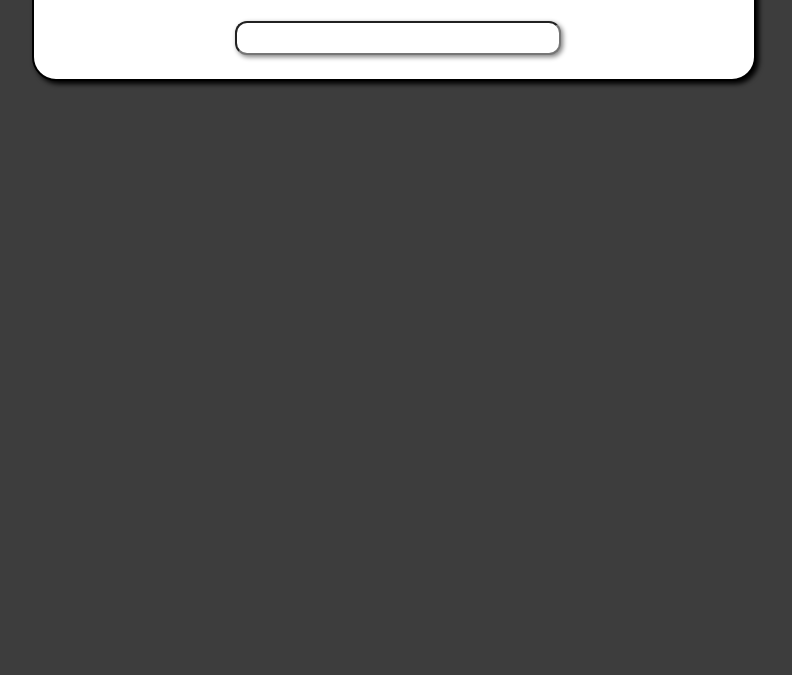
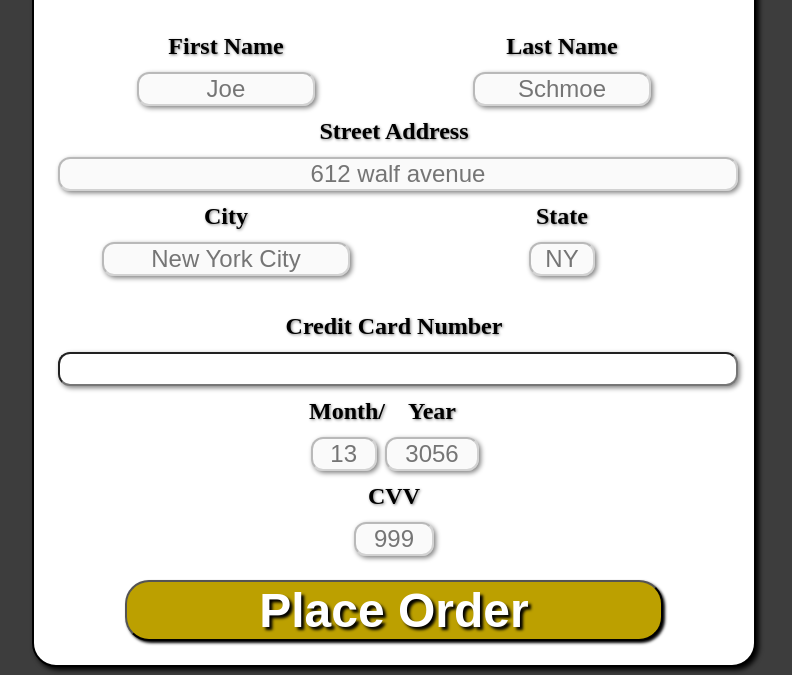
Before and after one commit to NicholasPetaccio/CreditCardChecker, a plain HTML site: page index.html in a window 1280 px wide. Shown: the part 130-805 px from the top of the page, without its empty margins (246-1038 px from the left). Drawn offline with Linux system fonts and the light colour scheme.

Commit message:
Updated layout to resemble a mock order form

```diff
--- a/index.html
+++ b/index.html
@@ -14,22 +14,80 @@
                     <div class="app">
                         <header class="appHeader">
                             <h1 class="appHeading">Credit Card Checker</h1>
-                            <p class="Instructions">
+                            <p class="instructions">
                                 Type in a credit card number and press enter to see if it is valid or not.
                             </p>
                         </header>
                         <div class="appBodyOuter">
                             <div class="appBodyInner">
                                 <div class="appBody">
-                                    <form>
-                                        <input type="text" class="userInput" id="userInput">
+                                    <form class="orderInfo">
+                                        <div class="name">
+                                            <div class="firstName">
+                                                <p class="inputHeader" >First Name</p>
+                                                <input type="text" name="firstname" id="firstName" size="10" placeholder="Joe" disabled>
+                                            </div>
+                                            <div class="lastName">
+                                                <p class="inputHeader" >Last Name</p>
+                                                <input type="text" name="lastName" id="lastName" size="10" placeholder="Schmoe" disabled>
+                                            </div>
+                                        </div>
+                                        <div class="address">
+                                            <p class="inputHeader">Street Address</p>
+                                            <input type="text" name="address" id="address" placeholder="612 walf avenue" disabled>
+                                        </div>
+                                        <div class="cityState">
+                                            <div class="city">
+                                                <p class="inputHeader" >City</p>
+                                                <input type="text" name="city" id="city" size="15" placeholder="New York City" disabled>
+                                            </div>
+                                            <div class="state">
+                                                <p class="inputHeader" >State</p>
+                                                <input type="text" name="state" id="state" size="2" placeholder="NY" disabled>
+                                            </div>
+                                        </div>
+                                        <div class="creditCardInfo">
+                                            <p class="displayNums hidden" id="displayNum1">0000</p>
+                                            <p class="displayNums hidden" id="displayNum2">0000</p>
+                                            <p class="displayNums hidden" id="displayNum3">0000</p>
+                                            <p class="displayNums hidden" id="displayNum4">0000</p>
+                                        </div>
+                                        <div class="creditCardNumber">
+                                            <p class="inputHeader" id="ccTitle">Credit Card Number</p>
+                                            <input type="text" class="userInput" id="userInput" name="creditcard">
+                                        </div>
+                                        <div>
+                                            <div class="creditCardExp" id="expiration">
+                                                <div class="month">
+                                                    <p class="inputHeader">Month</p>
+                                                    <input type="text" class="ccExp" id="ccExpirationMonth" name="expiration month" size="2" placeholder="13" disabled>
+                                                </div>
+                                                <div class="seperator">
+                                                    <p class="inputHeader"> / </p>
+                                                </div>
+                                                <div class="year">
+                                                    <p class="inputHeader">Year</p>
+                                                    <input type="text" class="ccExp" id="ccExpirationYear" name="expiration year" placeholder="3056" size="4" disabled>
+                                                </div>
+                                            </div>
+                                        </div>
+                                        <div>
+                                            <div class="cvvOuter">
+                                                <div class="cvvInner">
+                                                    <p class="inputHeader">CVV</p>
+                                                    <input type="text" class="cvv" id="cvv" name="expiration year" size="3" placeholder="999" disabled>
+                                                </div>
+                                            </div>
+                                        </div>
                                     </form>
                                 </div>
                                 <div class="appFooterOuter">
                                     <div class="appFooterInner">
                                         <div class="appFooter">
                                             <p class="appResponse" id="response">
-
+                                                <div class="userSubmit">
+                                                    <button type="button" class="userSubmitBtn">Place Order</button>
+                                                </div>
                                             </p>
                                         </div>
                                     </div>
```
